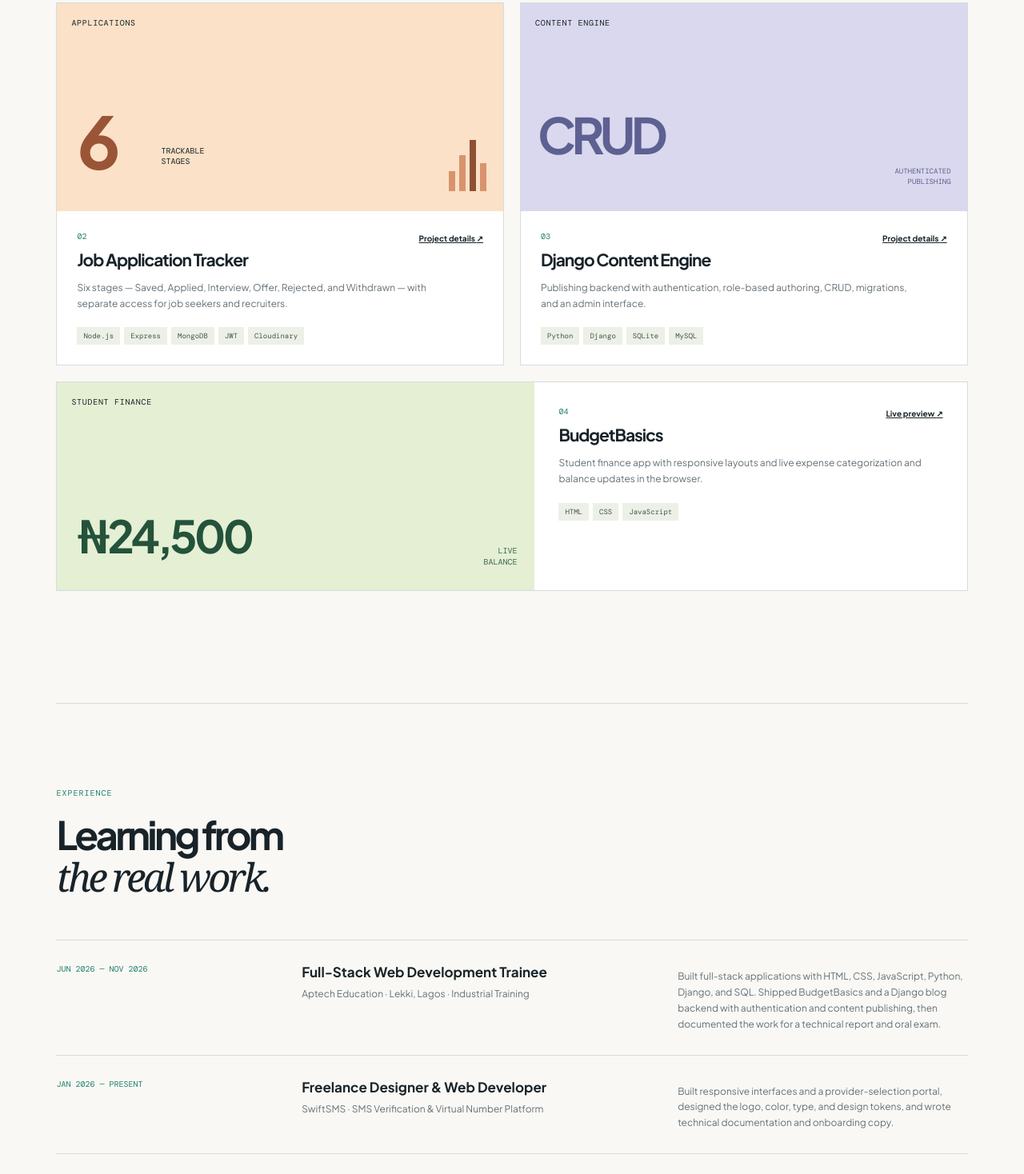
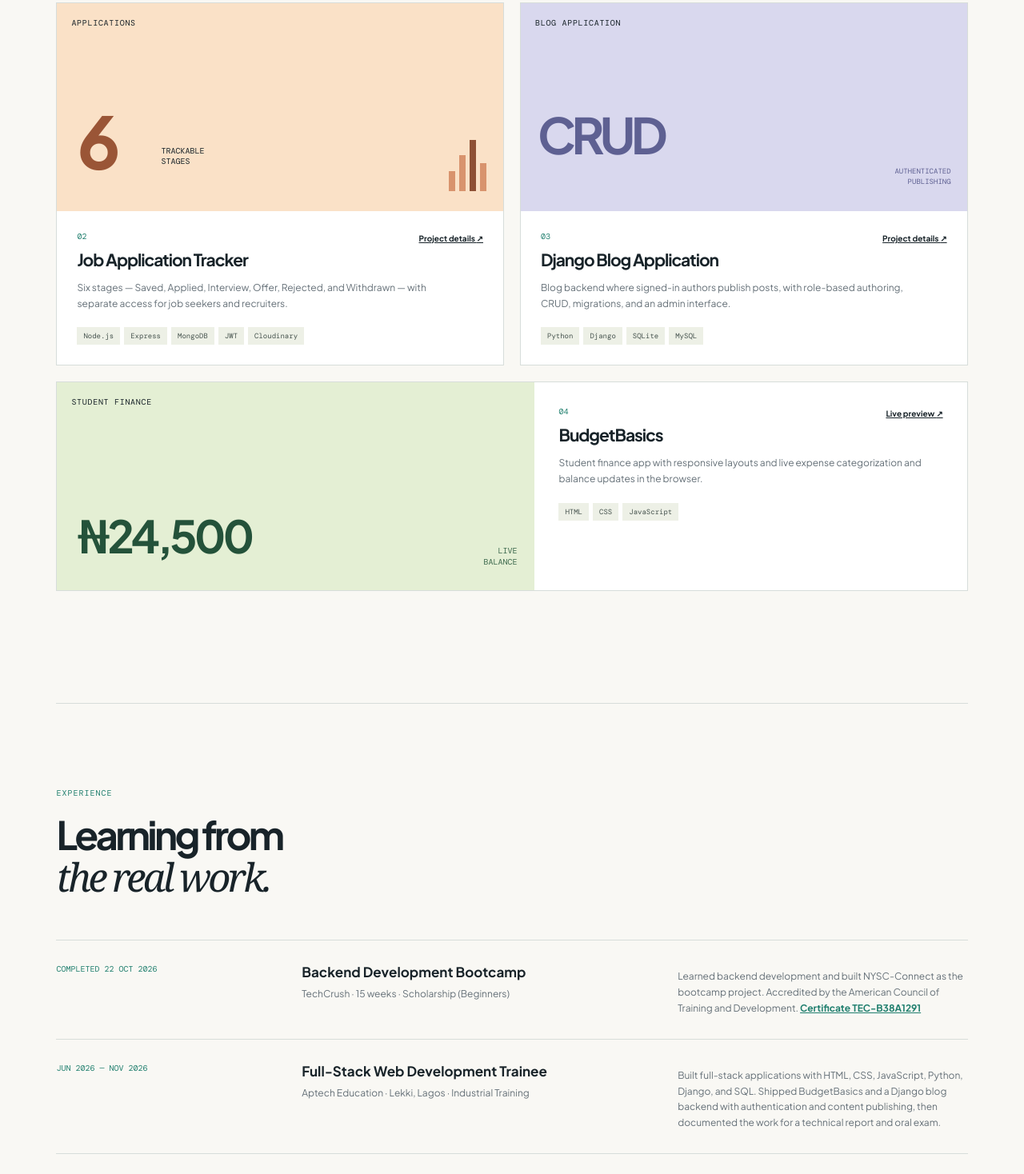
Before and after one commit to ajahwisdomagaba/myportfolio, a plain HTML site: page index.html in a window 1280 px wide. Shown: the part 1425-2893 px from the top of the page at 80% size. Drawn offline with nearby package versions, Linux system fonts and the light colour scheme.

Commit message:
Record the TechCrush backend bootcamp and updated contact details.

```diff
--- a/index.html
+++ b/index.html
@@ -91,7 +91,7 @@
               <div>
                 <p>01</p>
                 <h3>NYSC-Connect Backend Application</h3>
-                <p>Role-based APIs for corps member profiles, accommodation discovery, admin verification, and Cloudinary uploads with file-type checks.</p>
+                <p>Capstone for the TechCrush Backend Development Bootcamp. Role-based APIs for corps member profiles, accommodation discovery, admin verification, and Cloudinary uploads.</p>
               </div>
               <div class="card-links">
                 <a href="https://github.com/ajahwisdomagaba/NYSC-CONNECT"
@@ -132,7 +132,7 @@
           </article>
           <article class="card">
             <div class="card-art content">
-              <div class="tag">CONTENT ENGINE</div>
+              <div class="tag">BLOG APPLICATION</div>
               <strong>CRUD</strong>
               <p>
                 AUTHENTICATED
@@ -143,13 +143,13 @@
             <div class="card-body">
               <div>
                 <p>03</p>
-                <h3>Django Content Engine</h3>
-                <p>Publishing backend with authentication, role-based authoring, CRUD, migrations, and an admin interface.</p>
+                <h3>Django Blog Application</h3>
+                <p>Blog backend where signed-in authors publish posts, with role-based authoring, CRUD, migrations, and an admin interface.</p>
               </div>
               <a href="https://github.com/ajahwisdomagaba/Blog"
                  target="_blank"
                  rel="noreferrer"
-                 aria-label="View the Django content engine on GitHub">Project details <b>↗</b></a>
+                 aria-label="View the Django blog on GitHub">Project details <b>↗</b></a>
               <div class="pills"><span>Python</span><span>Django</span><span>SQLite</span><span>MySQL</span></div>
             </div>
           </article>
@@ -191,6 +191,14 @@
         </div>
         <div class="timeline">
           <article>
+            <span>COMPLETED 22 OCT 2026</span>
+            <div>
+              <h3>Backend Development Bootcamp</h3>
+              <p>TechCrush · 15 weeks · Scholarship (Beginners)</p>
+            </div>
+            <p>Learned backend development and built NYSC-Connect as the bootcamp project. Accredited by the American Council of Training and Development. <a href="TechCrush-Backend-Certificate.pdf">Certificate TEC-B38A1291</a></p>
+          </article>
+          <article>
             <span>JUN 2026 — NOV 2026</span>
             <div>
               <h3>Full-Stack Web Development Trainee</h3>
@@ -218,7 +226,7 @@
             </h2>
           </div>
           <div>
-            <p>I’m a Computer Science student at Ambrose Alli University with hands-on full-stack experience and a UI/product design foundation. My skill set spans JavaScript, Python, SQL, Node.js, Express, Django, PostgreSQL, MySQL, and MongoDB.</p>
+            <p>I’m a Computer Science student at Ambrose Alli University. I finished a 15-week TechCrush backend bootcamp and built NYSC-Connect there. My skill set spans JavaScript, Python, SQL, Node.js, Express, Django, PostgreSQL, MySQL, and MongoDB.</p>
             <p>Beyond shipping software, I enjoy technical writing, architectural documentation, and making systems easier for others to understand.</p>
             <div class="skills"><span>JavaScript</span><span>Python</span><span>Node.js</span><span>Express</span><span>Django</span><span>PostgreSQL</span><span>MongoDB</span><span>REST APIs</span></div>
           </div>
@@ -233,8 +241,9 @@
             </h2>
             <div class="contact-links">
               <a href="mailto:ajahwisdomagaba@gmail.com">ajahwisdomagaba@gmail.com <b>↗</b></a>
-              <a href="tel:+2349161300202">0916 130 0202 <b>↗</b></a>
+              <a href="tel:+2348155514054">0815 551 4054 <b>↗</b></a>
               <a href="Ajah_Wisdom_Agaba.pdf" download="Ajah_Wisdom_Agaba.pdf">Resume <b>↓</b></a>
+              <a href="TechCrush-Backend-Certificate.pdf">Certificate <b>↓</b></a>
             </div>
           </div>
         </section>
--- a/styles.css
+++ b/styles.css
@@ -500,6 +500,11 @@ nav a {
     margin: 0
 }
 
+.timeline a {
+    color: var(--accent);
+    font-weight: 700
+}
+
 .timeline div p,
 .timeline>article>p {
     font-size: 12px;
```
Also changed, not shown: 2 other files.
